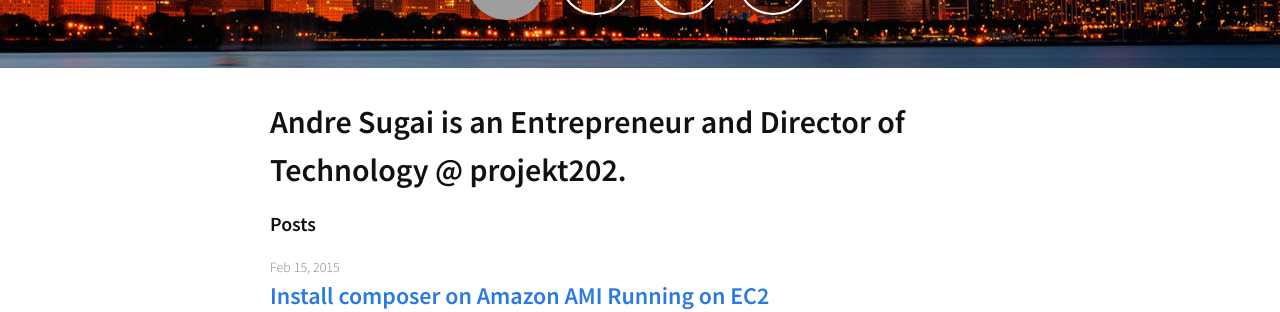
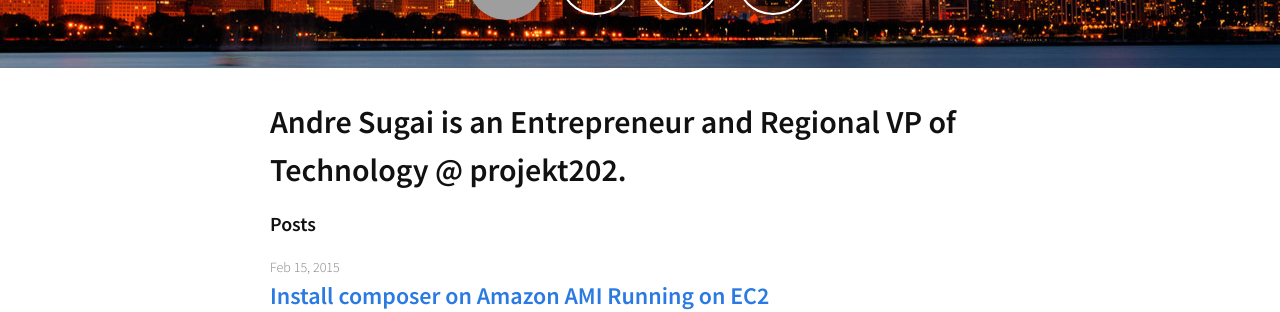
Before and after one commit to asugai/asugai.github.io, a Jekyll site: the page built from index.html, in a window 1280 px wide. Shown: the part 252-564 px from the top of the page. Built offline with Jekyll 4.4.1, drawn with Linux system fonts in a browser that asks for light colours; nearby versions of some CDN libraries; Markdown is read by kramdown in place of the engine named in the settings; grey boxes are pictures that could not be loaded.

Commit message:
updated job title

```diff
--- a/index.html
+++ b/index.html
@@ -2,7 +2,7 @@
 layout: default
 ---
 <div class="home">
-  <h1>Andre Sugai is an Entrepreneur and Director of Technology @ projekt202.</h1>
+  <h1>Andre Sugai is an Entrepreneur and Regional VP of Technology @ projekt202.</h1>
   <h1 class="page-heading">Posts</h1>
 
   <ul class="post-list">
```
